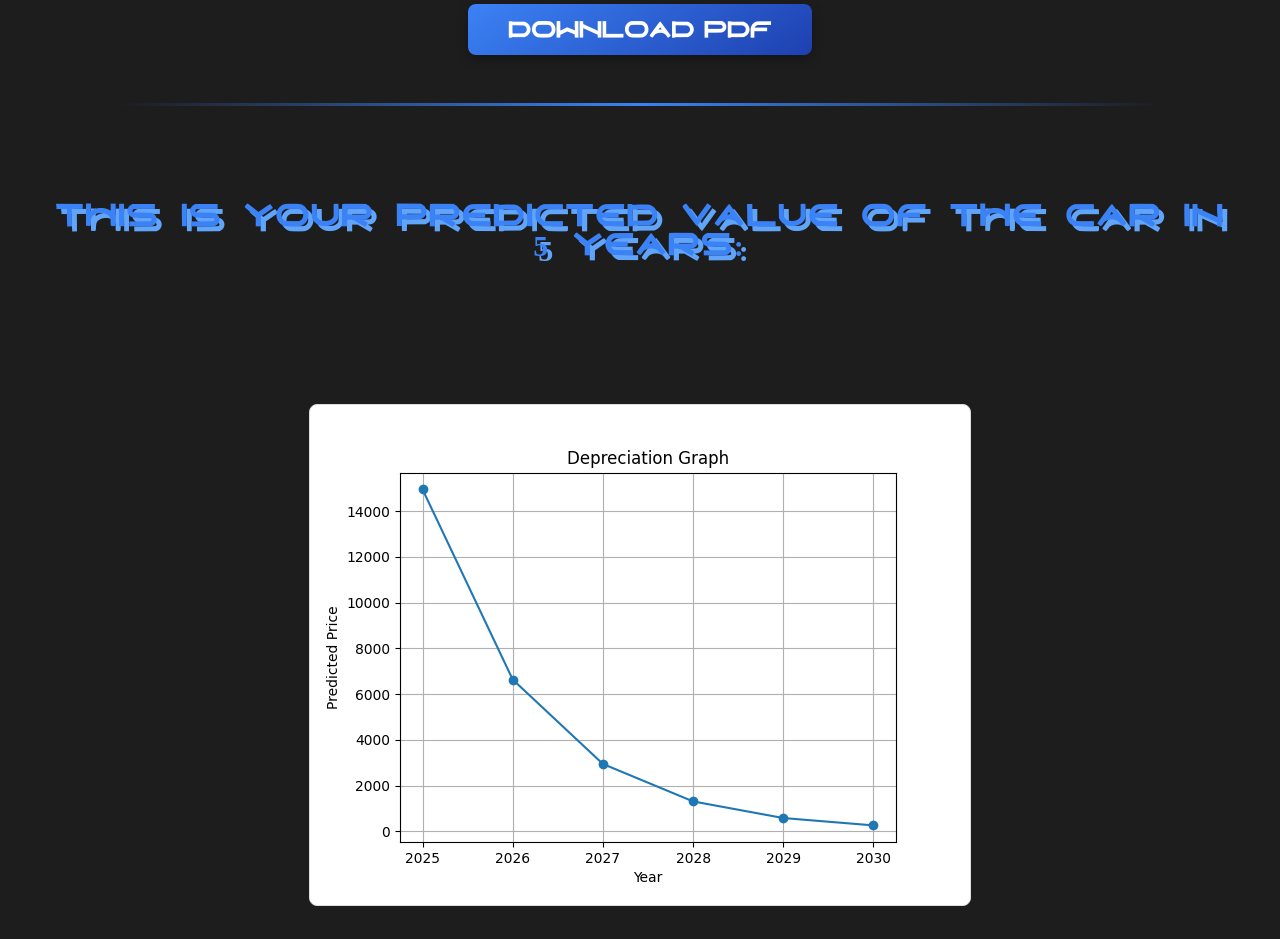
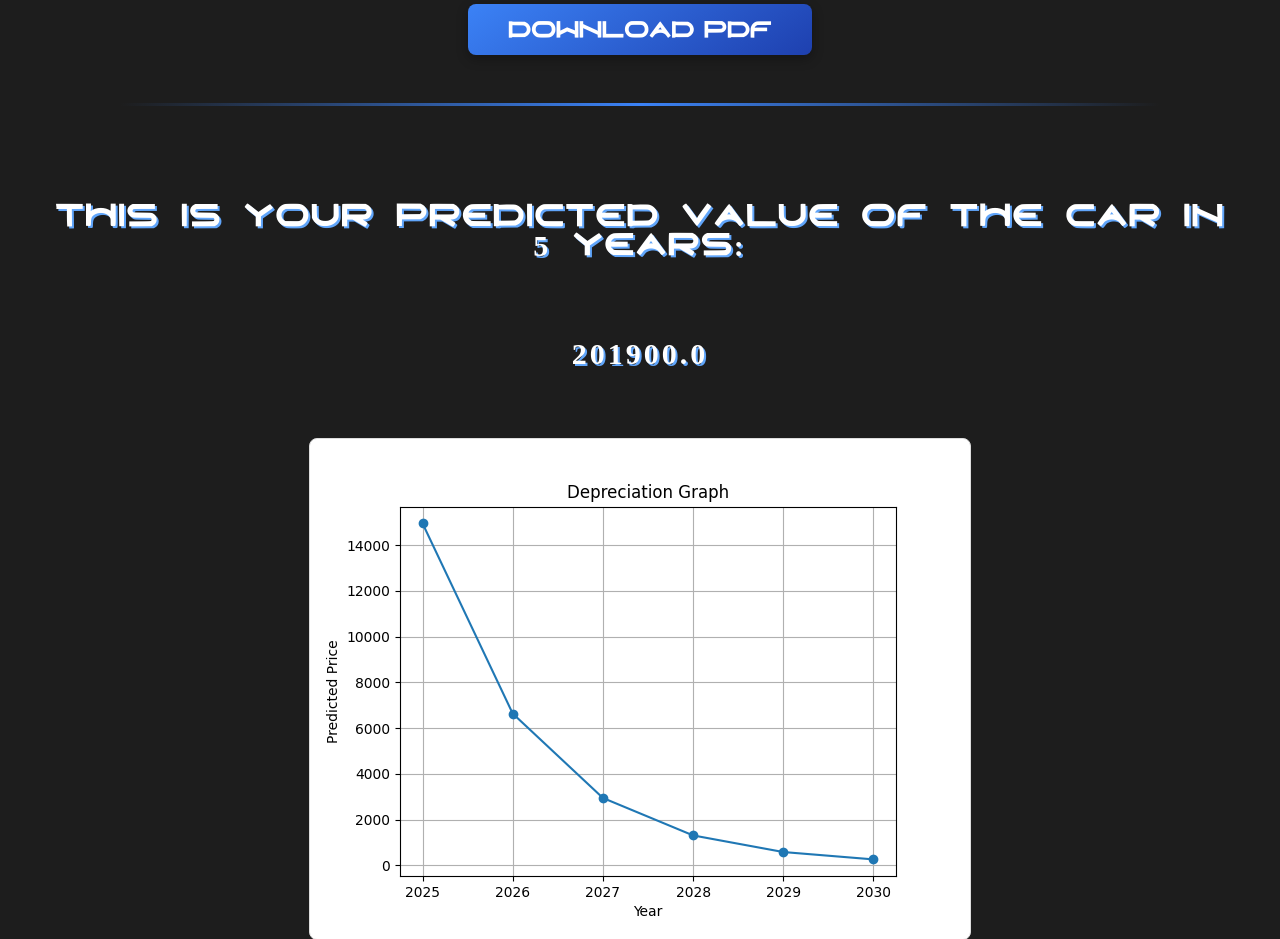
Before and after one commit to akshanbansal06/StudentHack2.0, a Flask app: page /results in a window 1280 px wide. Shown: the part 259-1198 px from the top of the page. Before the commit the page ends 1165 px from the top, so only its background shows below. Run offline with Flask 3, Linux system fonts and the light colour scheme; some libraries are stand-ins or nearby versions.

Commit message:
more changes

```diff
--- a/car_valuation_data.csv
+++ b/car_valuation_data.csv
@@ -1,3 +1,2 @@
 make,model,year,trim,mileage,fuel,transmission,color
-Toyota,Corolla,2005,Gr,50000,petrol,automatic,silver
-Audi,A3,2020,Sport,50000,petrol,automatic,Silver
+Rolls Royce,Ghost,2020,Luxury,2000,diesel,automatic,Silver
--- a/static/txt/predictedPrice.txt
+++ b/static/txt/predictedPrice.txt
@@ -1 +1 @@
-14947.007233027618
+201900.0
--- a/templates/results.html
+++ b/templates/results.html
@@ -24,7 +24,7 @@
             })
             .then(content => {
                 // Update the <h2> element dynamically with the file content
-                document.getElementById("#predictedPrice").textContent = `${content}`; // Use content fetched from file
+                document.getElementById("predictedPrice").textContent = `${content}`; // Use content fetched from file
             })
             .catch(error => {
                 console.error("Error fetching file:", error);
@@ -52,8 +52,8 @@
 
         h2 {
             padding: 2%;
-            color: var(--blue1);
-            text-shadow: 5px 5px var(--blue2);
+            color: white;
+            text-shadow: 2px 2px var(--blue2);
             text-align: center;
             font-size: 30px;
             letter-spacing: 3px;
```
